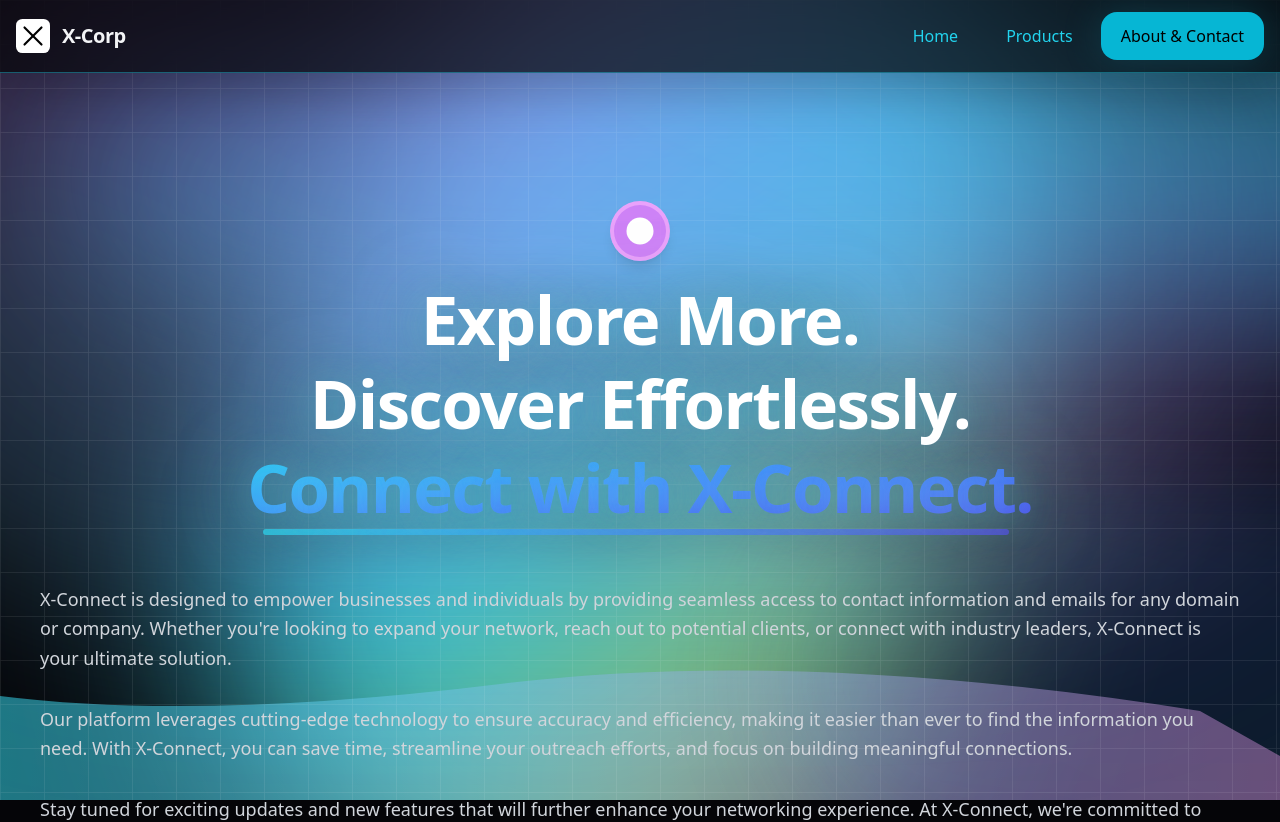
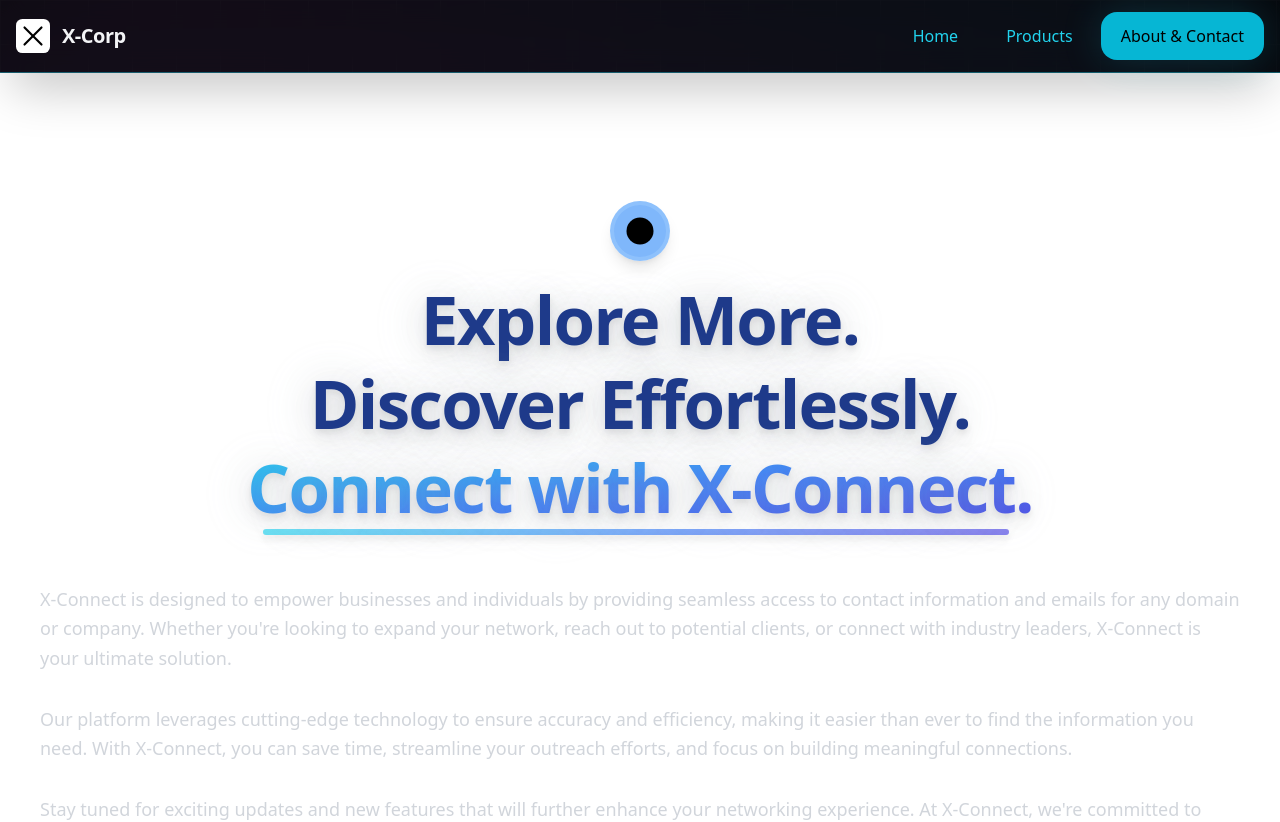
Before and after one commit to anishdahiya1/x-corp, a Next.js app: page /explore in a window 1280 px wide. Shown: the top 822 px of the page. Built offline with nearby package versions, Linux system fonts and the light colour scheme.

Commit message:
added tenderss

```diff
--- a/pages/about.js
+++ b/pages/about.js
@@ -28,23 +28,23 @@ export default function About() {
   }
 
   return (
-    <section className="section">
+    <section className="section bg-white text-black min-h-screen">
       <div className="grid lg:grid-cols-2 gap-12">
         <div>
-          <h1 className="h2 flex items-center gap-2">
-            <svg width={30} height={30} viewBox="0 0 28 28"><rect width="28" height="28" rx="7" fill="#22d3ee" opacity="0.16"/><path d="M7 10c0-1.657 1.79-3 4-3s4 1.343 4 3-1.79 3-4 3-4-1.343-4-3Zm7 10v-2c0-1.657-1.343-3-3-3H7v5a1 1 0 0 0 1 1h3v-1Zm2 0h3a1 1 0 0 0 1-1v-5h-3c-1.657 0-3 1.343-3 3v2Z" fill="#22d3ee"/></svg>
+          <h1 className="h2 flex items-center gap-2 text-blue-900">
+            <svg width={30} height={30} viewBox="0 0 28 28"><rect width="28" height="28" rx="7" fill="#2563eb" opacity="0.16"/><path d="M7 10c0-1.657 1.79-3 4-3s4 1.343 4 3-1.79 3-4 3-4-1.343-4-3Zm7 10v-2c0-1.657-1.343-3-3-3H7v5a1 1 0 0 0 1 1h3v-1Zm2 0h3a1 1 0 0 0 1-1v-5h-3c-1.657 0-3 1.343-3 3v2Z" fill="#2563eb"/></svg>
             About X-Corp
           </h1>
-          <p className="mt-3 muted text-lg">
-            We are a tight, senior team delivering <b className="text-brand-500">premium digital experiences</b> for founders and enterprises. Strategy → Design → Engineering → Growth.
+          <p className="mt-3 text-lg text-gray-700">
+            We are a senior team delivering <b className="text-blue-700">premium digital experiences</b> for founders and enterprises. Strategy, design, engineering, and growth—all under one roof.
           </p>
 
-          <div className="mt-7 card shadow-glow">
-            <h3 className="text-lg font-bold mb-1 flex items-center gap-2">
-              <svg width={20} height={20} viewBox="0 0 20 20"><rect width="20" height="20" rx="5" fill="#22d3ee" opacity="0.16"/><path d="M5 7a1 1 0 0 1 1-1h8a1 1 0 0 1 1 1v7a1 1 0 0 1-1 1h-8a1 1 0 0 1-1-1V7Z" stroke="#22d3ee"/></svg>
+          <div className="mt-7 card shadow-lg bg-blue-50 border border-blue-100">
+            <h3 className="text-lg font-bold mb-1 flex items-center gap-2 text-blue-800">
+              <svg width={20} height={20} viewBox="0 0 20 20"><rect width="20" height="20" rx="5" fill="#2563eb" opacity="0.16"/><path d="M5 7a1 1 0 0 1 1-1h8a1 1 0 0 1 1 1v7a1 1 0 0 1-1 1h-8a1 1 0 0 1-1-1V7Z" stroke="#2563eb"/></svg>
               Contact
             </h3>
-            <p className="mt-1 muted">Have a project in mind? Drop us a line.</p>
+            <p className="mt-1 text-gray-600">Have a project in mind? Drop us a line.</p>
 
             <form onSubmit={onSubmit} className="mt-4 grid gap-3">
               <input
@@ -53,7 +53,7 @@ export default function About() {
                 value={form.name}
                 onChange={onChange}
                 placeholder="Your name"
-                className="w-full rounded-2xl border border-white/10 bg-white/5 p-3 text-gray-100 placeholder:text-gray-400 focus:outline-none focus:ring-2 focus:ring-brand-500/50 shadow-sm"
+                className="w-full rounded-2xl border border-blue-200 bg-white p-3 text-gray-900 placeholder:text-gray-400 focus:outline-none focus:ring-2 focus:ring-blue-500/50 shadow-sm"
               />
               <input
                 required
--- a/pages/explore.js
+++ b/pages/explore.js
@@ -8,56 +8,21 @@ const heroVariants = {
 
 export default function Explore() {
   return (
-    <section className="section bg-gradient-live text-white min-h-screen relative overflow-hidden">
-      {/* Animated Impactful Background */}
-      <div className="fixed inset-0 -z-30 overflow-hidden pointer-events-none">
-        {/* Multicolor swirling morph blob */}
-        <motion.div
-          initial={{ scale: 0.7, rotate: 0 }}
-          animate={{ scale: 1.2, rotate: 360 }}
-          transition={{ repeat: Infinity, duration: 18, ease: 'linear' }}
-          className="absolute top-0 left-0 w-full h-full opacity-90"
-          style={{ filter: 'blur(120px)' }}
-        >
-          <div className="w-full h-full rounded-full bg-gradient-to-tr from-fuchsia-400 via-brand-500 to-yellow-400" />
-        </motion.div>
-        {/* Neon Aurora swash */}
-        <motion.div
-          initial={{ opacity: 0, y: 80, scale: 0.95 }}
-          animate={{ opacity: 0.55, y: 0, scale: 1 }}
-          transition={{ delay: 0.4, duration: 2, type: 'spring' }}
-          className="absolute top-12 right-[-25vw] w-[120vw] h-[32vh] rotate-[8deg] opacity-40"
-          style={{ filter: 'blur(95px)' }}
-        >
-          <div className="w-full h-full rounded-full bg-gradient-to-br from-blue-500 via-brand-400 to-indigo-500" />
-        </motion.div>
-        {/* SVG squiggle divider, lower screen */}
-        <svg className="absolute left-0 bottom-[-10px] w-full h-36 opacity-50" fill="none" xmlns="http://www.w3.org/2000/svg">
-          <path d="M0 30 Q200 55 500 18 T1200 45 L1440 180 0 180Z" fill="url(#logoWave)" />
-          <defs>
-            <linearGradient id="logoWave" x1="0" y1="30" x2="1440" y2="180" gradientUnits="userSpaceOnUse">
-              <stop stopColor="#38e8ff" />
-              <stop offset="1" stopColor="#f472b6" />
-            </linearGradient>
-          </defs>
-        </svg>
-      </div>
-
+    <section className="section bg-white text-black min-h-screen relative overflow-hidden">
       <Head>
         <title>Explore More | X-Connect</title>
         <meta name="description" content="Discover more about X-Connect and its features." />
       </Head>
-
       <div className="container mx-auto py-16 px-6 relative z-10">
         {/* Hero Section */}
-        <motion.div variants={heroVariants} initial="hidden" animate="visible" className="z-10 text-center mx-auto" style={{textShadow:'0 2px 38px #38e8ff60, 0 4px 64px #e0f2fe99'}}>
+        <motion.div variants={heroVariants} initial="hidden" animate="visible" className="z-10 text-center mx-auto" style={{textShadow:'0 2px 38px #1e293b20, 0 4px 64px #e0e7ef99'}}>
           <div className="flex flex-col items-center mb-4">
-            <span className="inline-block animate-bounce-slow rounded-full border-4 border-fuchsia-300/80 bg-fuchsia-400/80 p-2 shadow-lg mb-4">
+            <span className="inline-block animate-bounce-slow rounded-full border-4 border-blue-300/80 bg-blue-400/80 p-2 shadow-lg mb-4">
               <svg width="36" height="36" viewBox="0 0 32 32"><circle cx="16" cy="16" r="12" fill="currentColor"/></svg>
             </span>
-            <h1 className="text-5xl sm:text-[4.2rem] font-extrabold leading-tight tracking-tight mb-2 drop-shadow-[0_6px_30px_rgba(0,0,0,0.60)]">
-              <span className="block text-white">Explore More.</span>
-              <span className="block text-white">Discover Effortlessly.</span>
+            <h1 className="text-5xl sm:text-[4.2rem] font-extrabold leading-tight tracking-tight mb-2 text-blue-900 drop-shadow-lg">
+              <span className="block">Explore More.</span>
+              <span className="block">Discover Effortlessly.</span>
               <span className="block relative">
                 <span className="relative z-10 bg-gradient-to-br from-cyan-400 via-blue-500 to-indigo-600 bg-clip-text text-transparent">Connect with X‑Connect.</span>
                 <motion.div initial={{width:0}} animate={{width:'95%'}} transition={{duration:1.2, delay:0.5}} style={{height:'6px'}}
```
Also changed, not shown: pages/index.js (+17 -44 lines).
